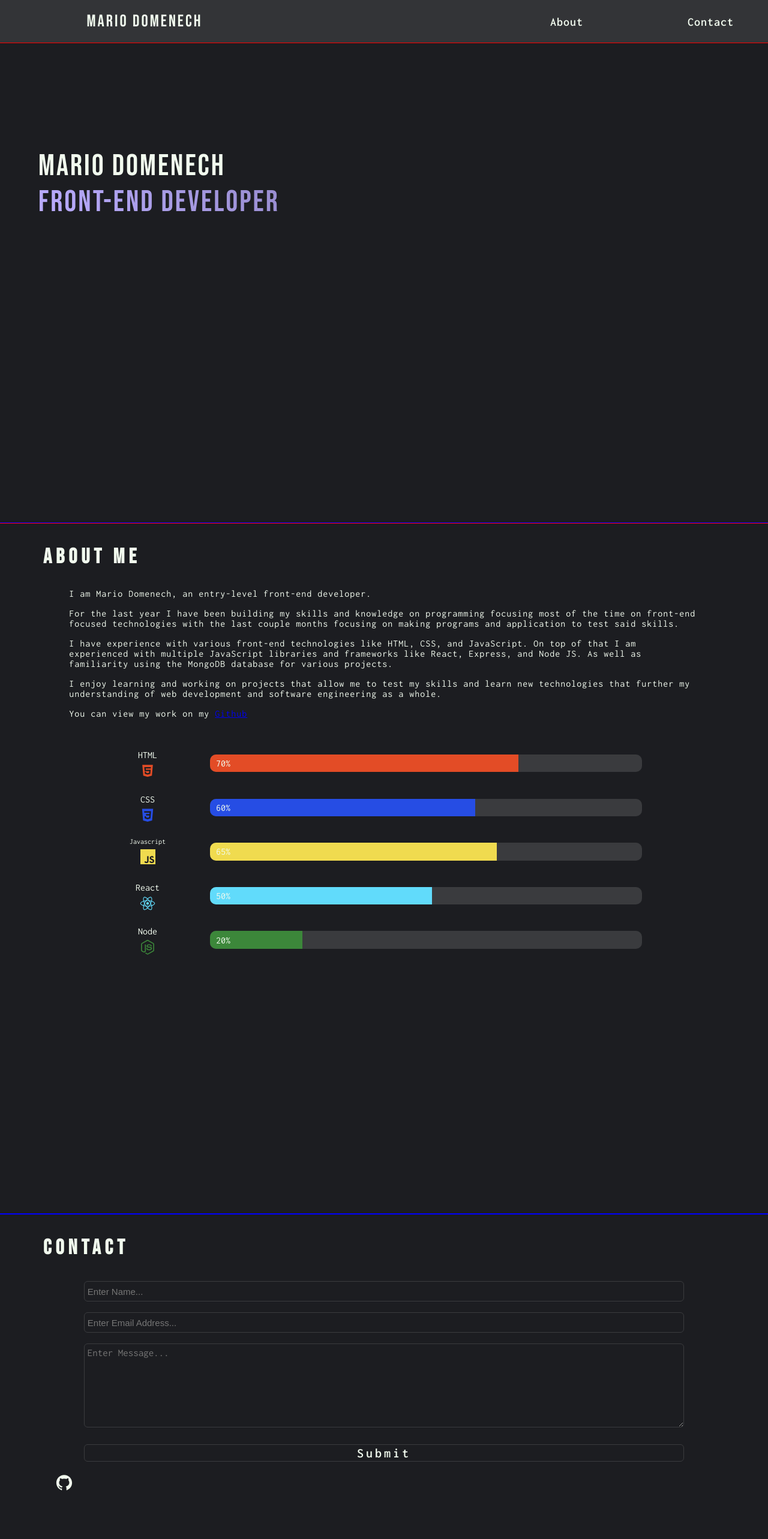
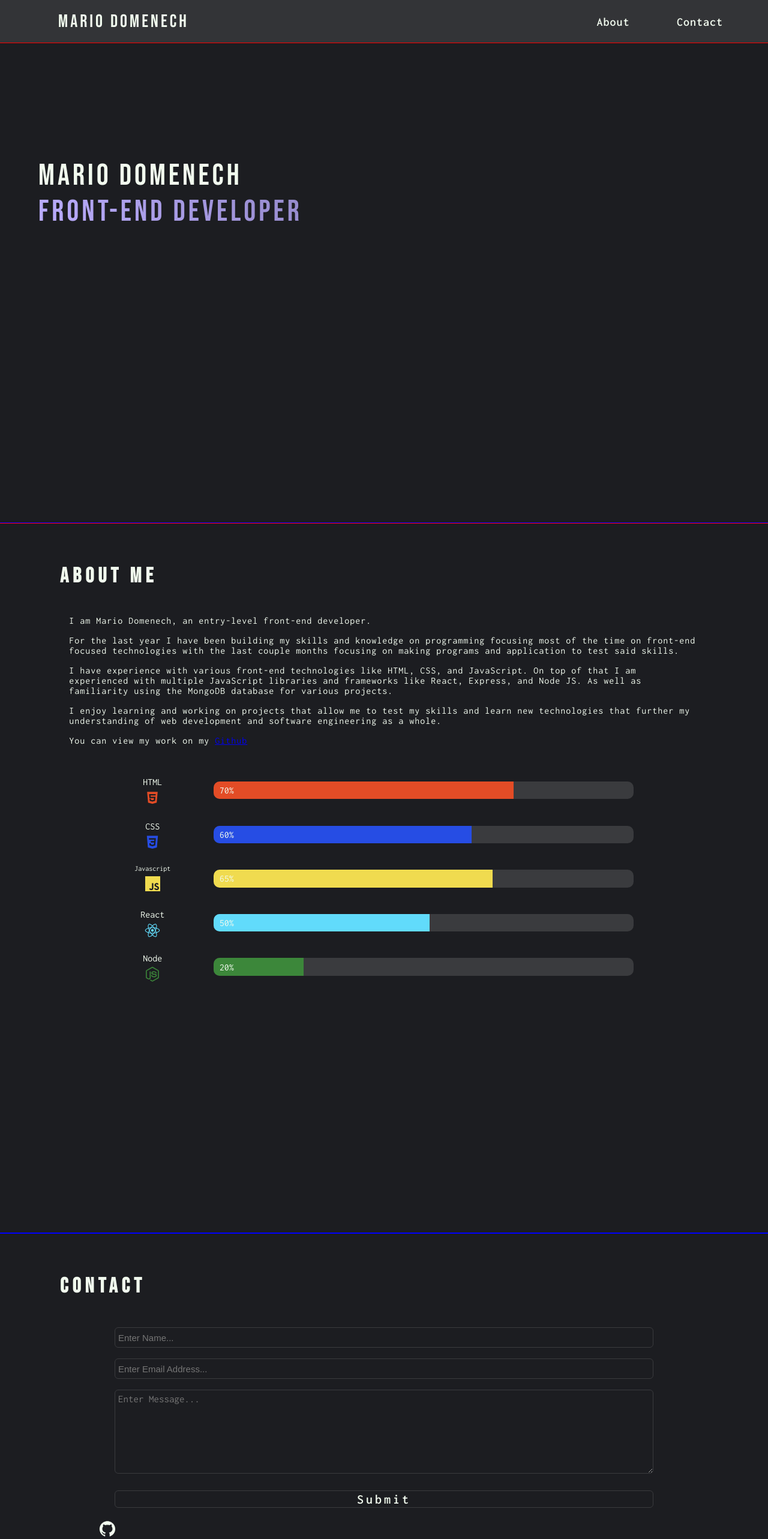
Before and after one commit to Rio0628/portfolio-website, a React (Create React App) app: page / in a window 1280 px wide. Shown: the top 2566 px of the page at 60% size. Built offline with nearby package versions, Linux system fonts and the light colour scheme.

Commit message:
Applied Breakpoint Styling
- Applied the breakpoint styling for when the viewport has a minimum width of 1000 pixels.

```diff
--- a/src/index.css
+++ b/src/index.css
@@ -111,6 +111,7 @@ body {
   flex-direction: column;
   align-items: center;
   outline: 1px solid blue;
+  padding-top: 2rem;
 }
 
 .aboutViewHeading, .contactViewHeading {
@@ -120,6 +121,7 @@ body {
   font-family: 'Bebas Neue';
   letter-spacing: 5px;
   padding-left: 55px;
+  margin-bottom: 3rem;
   /* outline: 1px solid red; */
 }
 
@@ -235,6 +237,7 @@ body {
   flex-direction: column;
   align-items: center;
   outline: 1px solid blue;
+  padding-top: 2rem;
 }
 
 .inputFieldsCntr {
@@ -413,3 +416,57 @@ body {
     font-size: 30px;
   }
 }
+
+@media screen and (min-width: 1000px) {
+  .mainLogo {
+    left: -50px;
+    font-size: 30px;
+    letter-spacing: 4px;
+    /* outline: 1px solid red; */
+  }
+
+  .nav-barBtns {
+    width: 18%;
+    right: 65px;
+  }
+
+  .aboutBtn, .contactBtn {
+    /* font-size: 22px; */
+    padding: 2px 10px;
+  }
+
+  .homeText {
+    top: 12%;
+    /* font-size: 50px; */
+    letter-spacing: 5px;
+    /* line-height: 50px; */
+  }
+
+  .aboutViewHeading, .contactViewHeading {
+    letter-spacing: 7px;
+    padding-left: 12.5rem;
+  }
+
+  .aboutViewMainInfo {
+    /* width: 82%; */
+  }
+
+  .porgressBarsCntr {
+    /* position: relative; */
+    right: 12px;
+    /* outline: 1px solid red; */
+    width: 73%;
+  }
+
+  .inputFieldsCntr {
+    width: 70%;
+  }
+
+  .btnCntr {
+    padding-left: 20.5rem;
+  }
+
+  /* .githubBtn {
+    font-size: 30px;
+  } */
+}
```
